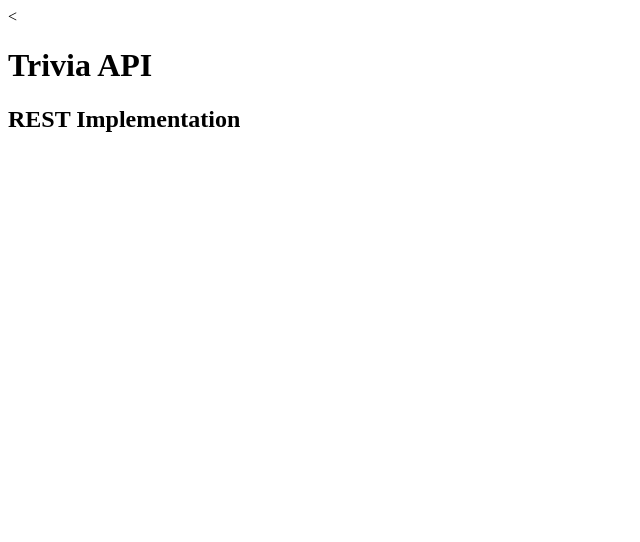
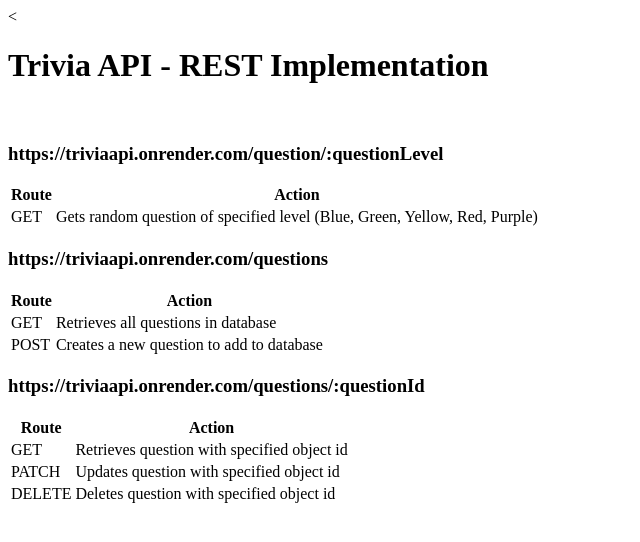
Before and after one commit to philipjlin/TriviaAPI, a website: page views/index.html in a window 1280 px wide. Shown: the whole page, without its empty margins (0-640 px from the left). Drawn offline with Linux system fonts and the light colour scheme.

Commit message:
Added index html page.

```diff
--- a/views/index.html
+++ b/views/index.html
@@ -6,9 +6,60 @@
   </head>
 
   <body>
-    <h1> Trivia API </h1>
+    <h1> Trivia API - REST Implementation </h1>
+    <br />
 
-    <h2> REST Implementation </h2>
+    <h3> https://triviaapi.onrender.com/question/:questionLevel</h2>
+
+    <table>
+      <tr>
+        <th>Route</th>
+        <th>Action</th>
+      </tr>
+      <tr>
+        <td> GET</td>
+        <td> Gets random question of specified level (Blue, Green, Yellow, Red, Purple) </td>
+      </tr>
+    </table>
+
+
+    <h3> https://triviaapi.onrender.com/questions</h2>
+    <table>
+      <tr>
+        <th>Route</th>
+        <th>Action</th>
+      </tr>
+      <tr>
+        <td> GET </td>
+        <td> Retrieves all questions in database </td>
+      </tr>
+      <tr>
+        <td> POST </td>
+        <td> Creates a new question to add to database </td>
+      </tr>
+    </table>
+
+
+    <h3> https://triviaapi.onrender.com/questions/:questionId</h2>
+    <table>
+      <tr>
+        <th>Route</th>
+        <th>Action</th>
+      </tr>
+      <tr>
+        <td> GET </td>
+        <td> Retrieves question with specified object id </td>
+      </tr>
+      <tr>
+        <td> PATCH </td>
+        <td>Updates question with specified object id</td>
+      </tr>
+      <tr>
+        <td> DELETE </td>
+        <td>Deletes question with specified object id</td>
+      </tr>
+    </table>
+
 
   </body>
 </html>
```
Also changed, not shown: app.js (+8 -0 lines).
